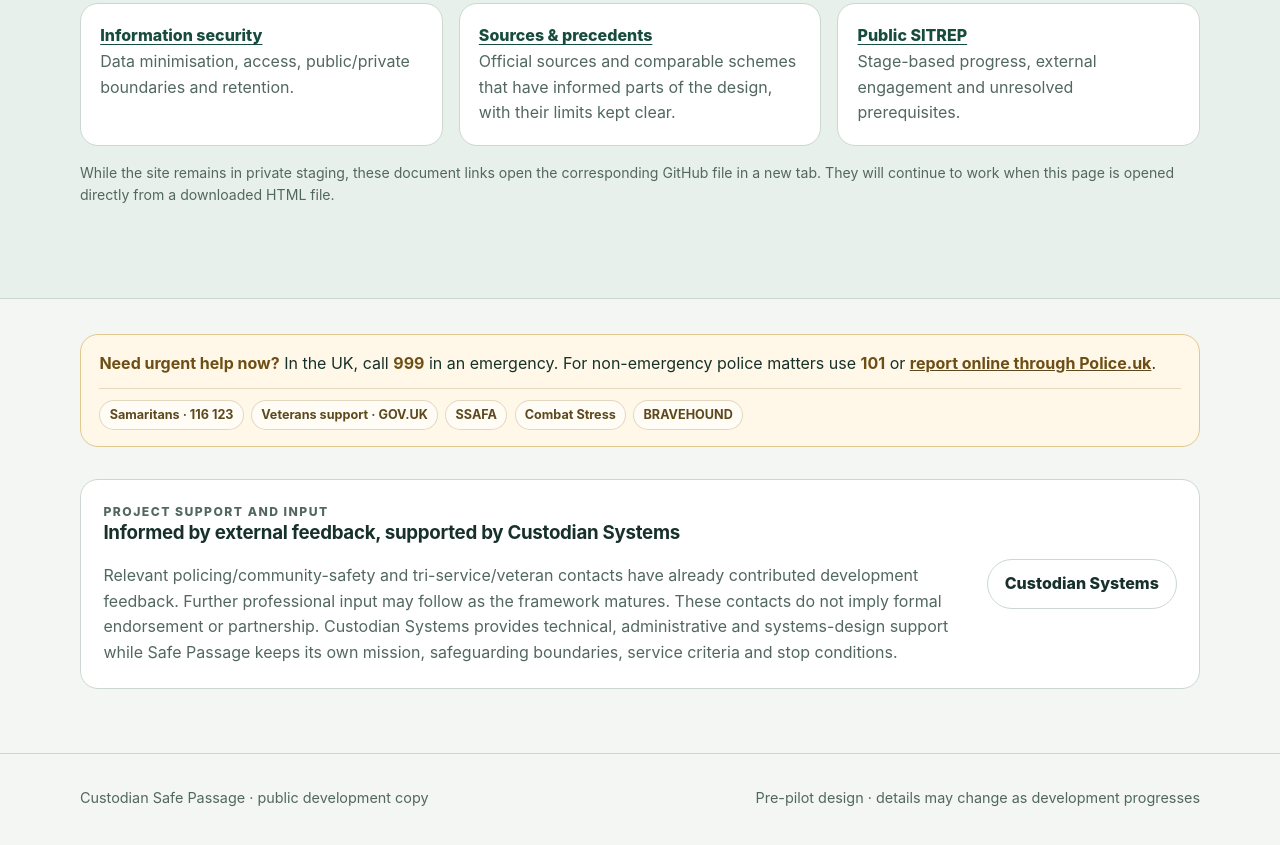
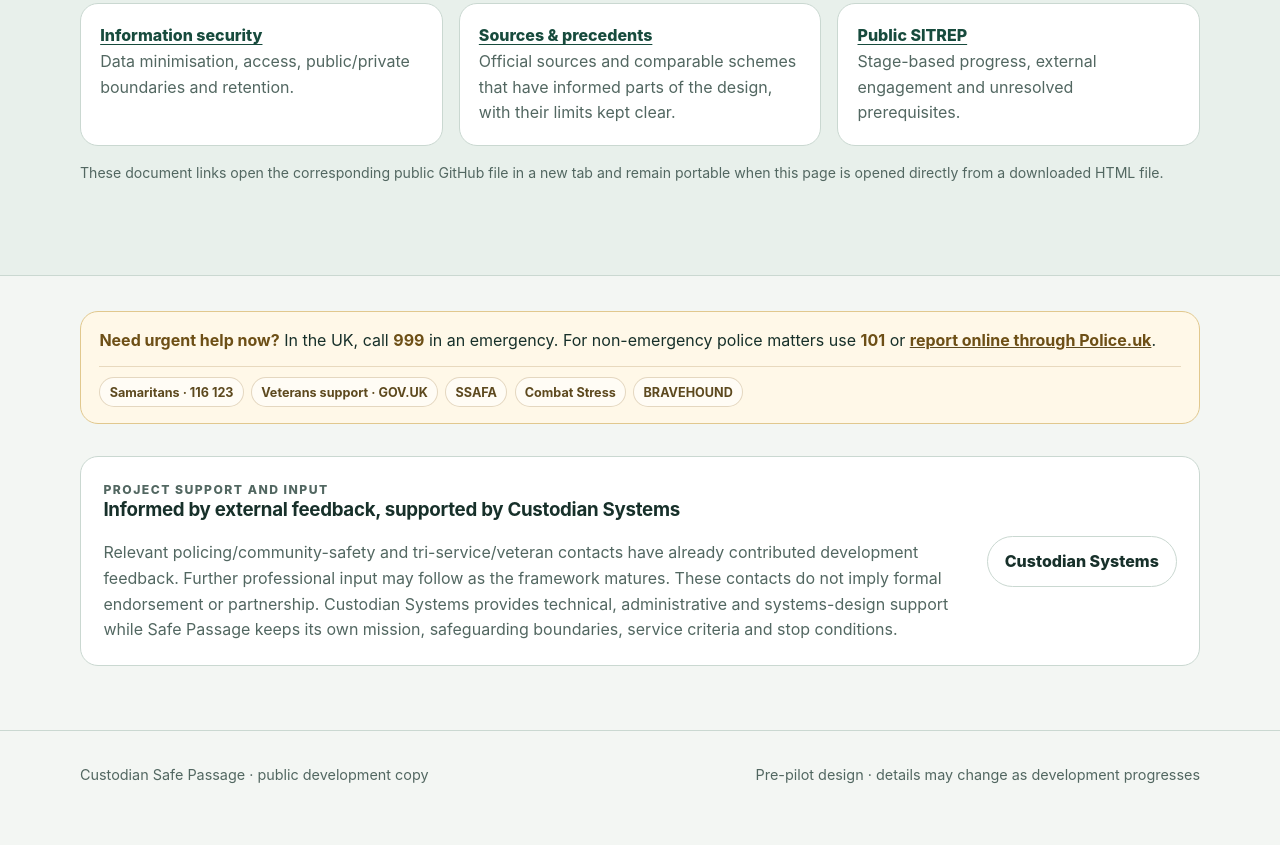
Before and after one commit to mark45cdo-mkuft/Custodian-Safe-Passage-Official-Public, a plain HTML site: page index.html in a window 1280 px wide. Shown: the part 4100-4945 px from the top of the page. Drawn offline with Linux system fonts and the light colour scheme.

Commit message:
Correct stale public-staging language

```diff
--- a/index.html
+++ b/index.html
@@ -206,7 +206,7 @@ footer .foot{display:flex;justify-content:space-between;gap:1rem;flex-wrap:wrap}
       <article class="doc"><a href="https://github.com/mark45cdo-mkuft/Custodian-Safe-Passage-Official-Public/blob/main/SOURCES_AND_PRECEDENTS.md" target="_blank" rel="noopener">Sources &amp; precedents</a><p>Official sources and comparable schemes that have informed parts of the design, with their limits kept clear.</p></article>
       <article class="doc"><a href="https://github.com/mark45cdo-mkuft/Custodian-Safe-Passage-Official-Public/blob/main/PUBLIC_SITREP.md" target="_blank" rel="noopener">Public SITREP</a><p>Stage-based progress, external engagement and unresolved prerequisites.</p></article>
     </div>
-    <p class="docs-note">While the site remains in private staging, these document links open the corresponding GitHub file in a new tab. They will continue to work when this page is opened directly from a downloaded HTML file.</p>
+    <p class="docs-note">These document links open the corresponding public GitHub file in a new tab and remain portable when this page is opened directly from a downloaded HTML file.</p>
   </div>
 </section>
 <section class="shell help-section" aria-label="Urgent and specialist support">
```
